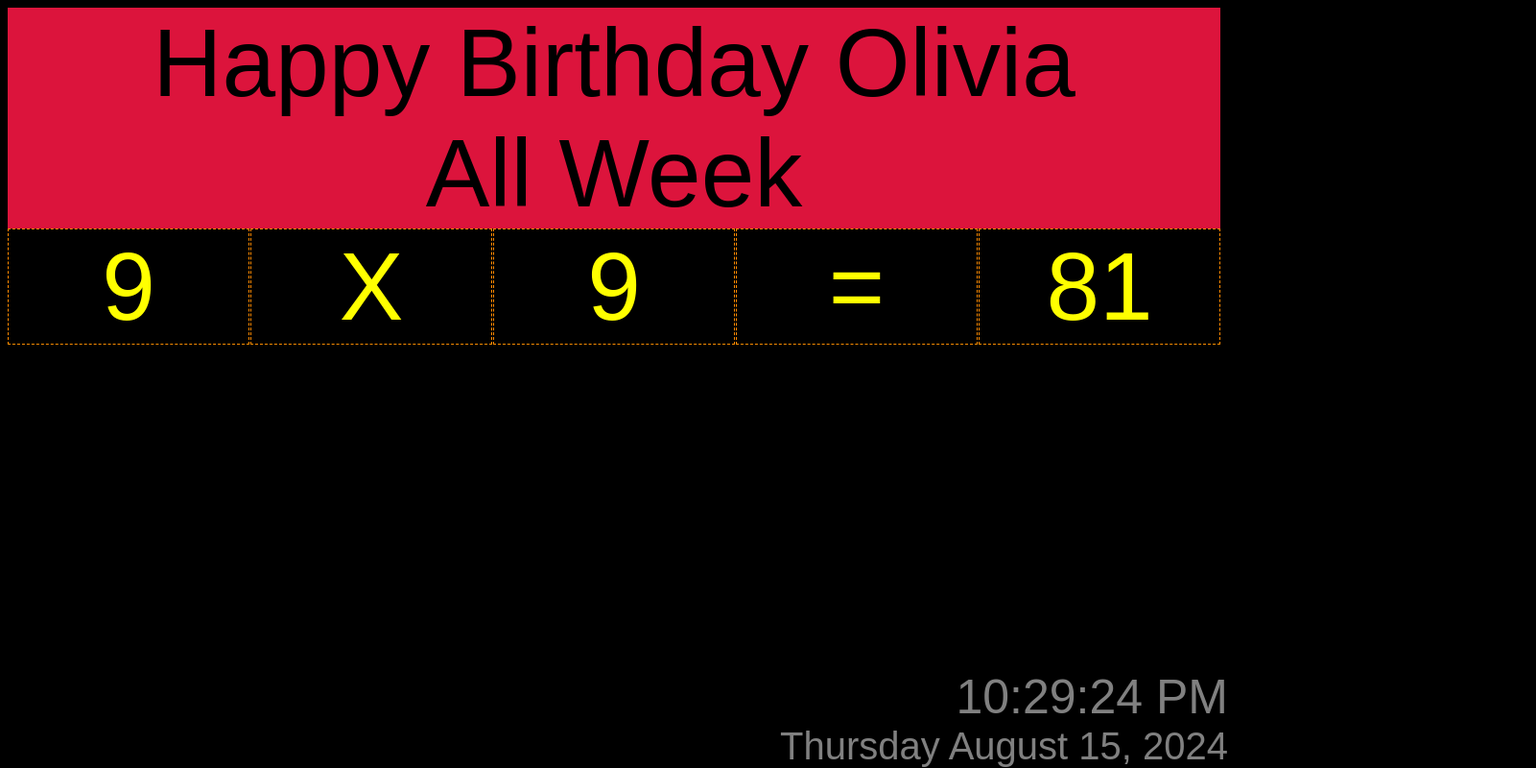
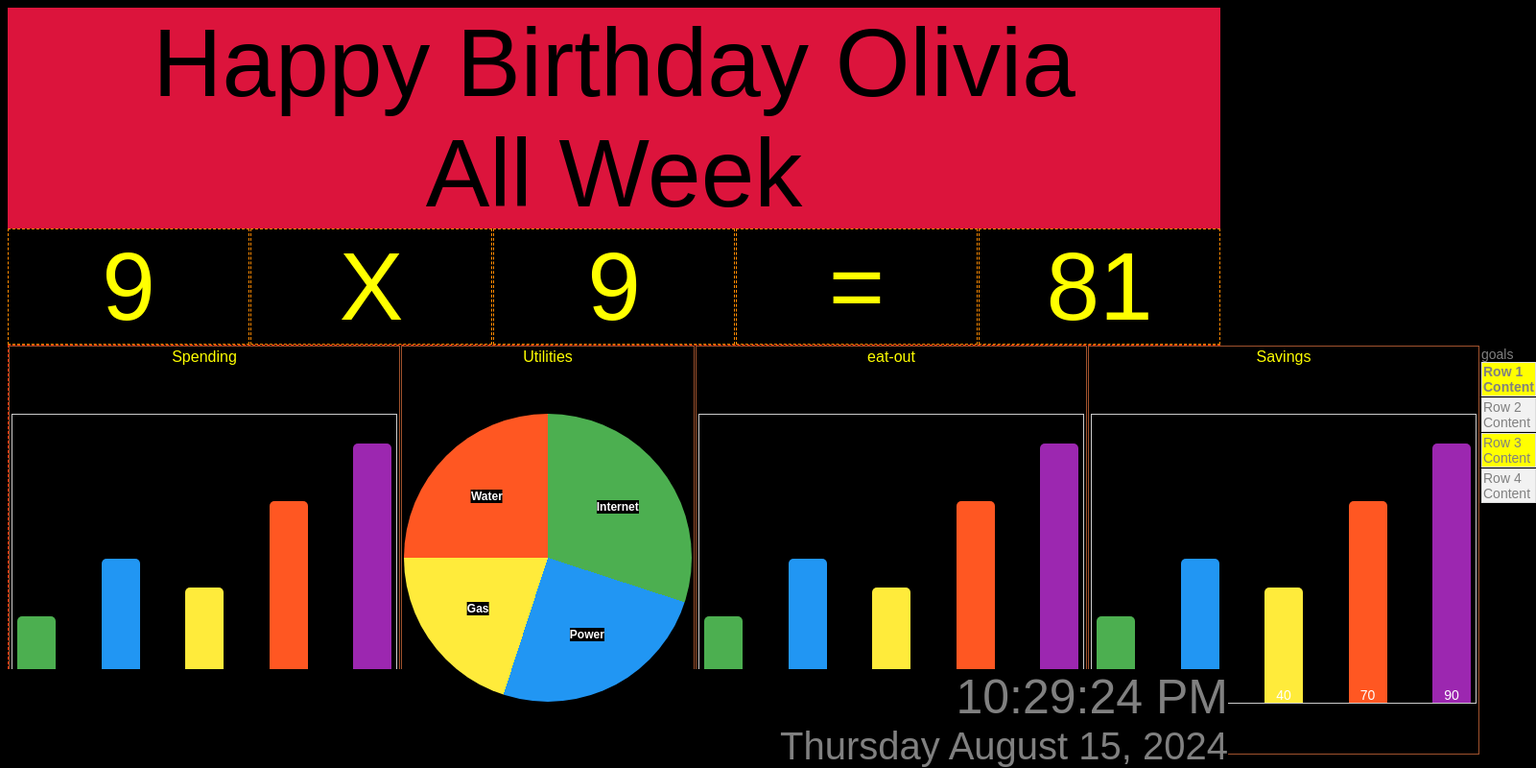
Before and after one commit to goability/info-board-ui, a plain HTML site: page index.html in a window 1280 px wide. Shown: the whole page at 96% size, 1601 px wide, since content can reach past the window. Drawn offline with Linux system fonts and the light colour scheme.

Commit message:
added graphs

```diff
--- /dev/null
+++ b/css/charts.css
@@ -0,0 +1,52 @@
+.bar-chart {
+    display: flex;
+    align-items: flex-end;
+    justify-content: space-between;
+    width: 400px;
+    height: 300px;
+    margin: 50px auto;
+    border: 1px solid #ccc;
+}
+
+.bar {
+    width: 40px;
+    background-color: #4caf50;
+    text-align: center;
+    color: #fff;
+    margin: 0 5px;
+    display: flex;
+    align-items: flex-end;
+    justify-content: center;
+    font-size: 14px;
+    border-radius: 5px 5px 0 0;
+}
+
+.line-chart {
+    width: 400px;
+    height: 200px;
+    margin: 50px auto;
+}
+
+.pie-chart-container {
+    position: relative;
+    width: 300px;
+    height: 300px;
+    margin: 50px auto;
+}
+
+.pie-chart {
+    width: 100%;
+    height: 100%;
+    border-radius: 50%;
+    position: absolute;
+    top: 0;
+    left: 0;
+}
+
+.label {
+    position: absolute;
+    font-size: 12px;
+    font-weight: bold;
+    color: white;
+    transform: translate(-50%, -50%);
+}
--- a/css/styles.css
+++ b/css/styles.css
@@ -46,22 +46,38 @@
 }
 .wish-list {background-color:pink; display: none; }
 .meal-list {background-color:darkred; color:white; display: none}
-.table-2 { display: grid; grid-template-columns: 1fr 1fr; gap: 1px; border 1px solid #000; display: none;}
+.table-2 { display: grid; grid-template-columns: 1fr 1fr; gap: 1px; border: #000 1px; display: none;}
 .table-4 {
 	display: none;
 	grid-template-columns: 1fr 1fr 1fr 1fr;
 	gap: 1px;
-	border: 1px solid #000
+	border: 1px dashed #000
+}
+.table_5 {
+	display: grid;
+	grid-template-columns: 1fr 1fr 1fr 1fr 1fr;
+	gap: 1px;
+	border: 1px dashed #f3340a;
 }
 .cell {
-	border: 1px solid #000;
-	padding: 3px;
+	border: 1px darkorange;
+	border-style: dashed;
+	padding: 2px;
 	text-align: center;
 	font-size: 30px;
+	color: yellow;
+}
+.cell_small {
+	border: 1px sienna;
+	border-style: double;
+	padding: 2px;
+	text-align: center;
+	font-size: 16px;
+	color: yellow;
 }
 .dark {
 	background-color:black;
-	font-color:gold;
+	color:gold;
 }
 .alert-large {
 	font-size: 100px;
@@ -89,3 +105,31 @@ div { background-color:black; color:gray; font-size:50;}
 }
 
 .table-2 {  background-color: black; display: none }
+
+.container {
+    display: flex;
+    flex-direction: column; /* Arrange child divs in a column (one per row) */
+    max-width: 100px; /* Optional: set a max width */
+    margin: 1px; /* Center the container horizontally */
+	font-size: 14px;
+}
+
+.row {
+    padding: 1px;
+    border: 1px solid #ddd; /* Border around each row */
+    background-color: yellow; /* Light background color */
+    margin-bottom: 1px; /* Space between rows */
+	font-size: inherit;
+}
+
+.row:nth-child(even) {
+    background-color: #f2f2f2; /* Alternate row color */
+}
+
+.row:hover {
+    background-color: #e0e0e0; /* Hover effect for rows */
+}
+
+.row:first-child {
+    font-weight: bold; /* Make the first row content bold */
+}
--- a/index.html
+++ b/index.html
@@ -1,6 +1,7 @@
 <html>
 	<head>
 		<link rel="stylesheet" href="css/styles.css"/>
+		<link rel="stylesheet" href="css/charts.css"/>
 	</head>
 	<body>
 		<div id="birthdaybanner" class="birthdaybanner">Happy Birthday Olivia</div>
@@ -24,19 +25,80 @@
 			<div id="multequals" class="mult_item">=</div>
 			<div id="product" class="mult_item">81</div>
 		</div>
-		</div>
-
-
 		<div id="dashboard" class="dashboard table">
 			<div id="chore-list" class="cell basic-list chore-list"></div>
 			<div id="wish-list" class="cell basic-list wish-list"></div>
 			<div id="grocery-list" class="cell basic-list grocery-list"></div>
 			<div id="meal-list" class="cell basic-list meal-list cell"></div>
+		</div>
 		<div id="upcoming" class="cell upcoming"></div>
-	</div>
+
 		<div id="alerts" class="cell alerts"></div>
 		<div id="countdown" class="cell alerts">123</div>
+
+		<div id="finance_strip" class="table_5">
+			<div id="budget" class="cell_small">
+				Spending
+			    <div class="bar-chart" id="barChart"></div>
 			</div>
+			<div id="debt" class="cell_small">
+				Utilities
+				<div class="pie-chart-container">
+					<div class="pie-chart" id="pieChart"></div>
+					<div class="label" id="label1"></div>
+					<div class="label" id="label2"></div>
+					<div class="label" id="label3"></div>
+					<div class="label" id="label4"></div>
+				</div>
+				<div class="label" id="label1"></div>
+				<div class="label" id="label2"></div>
+				<div class="label" id="label3"></div>
+				<div class="label" id="label4"></div>
+			</div>
+			<div id="eat-out" class="cell_small">eat-out
+				<div class="bar-chart" id="barChart_EatOut"></div>
+			</div>
+			<div id="savings" class="cell_small">Savings
+				<div class="bar-chart" id="barChart_Savings"></div>
+			</div>
+			<div id="goals" class="container">goals
+					<div class="row">Row 1 Content</div>
+					<div class="row">Row 2 Content</div>
+					<div class="row">Row 3 Content</div>
+					<div class="row">Row 4 Content</div>
+				</div>
+			</div>
+
+		</div>
+
 		<script src="scripts/scripts.js"></script>
+		<script src="scripts/charts.js"></script>
+		<script>
+			const bar_data = [
+					{ value: 30, color: '#4caf50' },
+					{ value: 50, color: '#2196f3' },
+					{ value: 40, color: '#ffeb3b' },
+					{ value: 70, color: '#ff5722' },
+					{ value: 90, color: '#9c27b0' },
+				];
+
+			createBarChart('barChart', bar_data, 300); // Adjust the chart height by changing the third parameter
+			createBarChart('barChart_EatOut', bar_data, 300); // Adjust the chart height by changing the third parameter
+
+			createBarChart('barChart_Savings', bar_data, 300); // Adjust the chart height by changing the third parameter
+
+			const slices = [
+				{ color: '#4caf50', percent: 30 },
+				{ color: '#2196f3', percent: 25 },
+				{ color: '#ffeb3b', percent: 20 },
+				{ color: '#ff5722', percent: 25 },
+        	];
+
+			const labels = ['Internet', 'Power', 'Gas', 'Water'];
+
+			createPieChart('pieChart', slices, labels, 300);
+
+
+		</script>
 	</body>
 </html>
--- /dev/null
+++ b/scripts/charts.js
@@ -0,0 +1,41 @@
+
+function createPieChart(elementId, slices, labels, size) {
+    const chart = document.getElementById(elementId);
+    chart.style.width = size + 'px';
+    chart.style.height = size + 'px';
+
+    const gradients = slices.map((slice, index) => {
+        const prevPercent = slices.slice(0, index).reduce((acc, curr) => acc + curr.percent, 0);
+        return `${slice.color} ${prevPercent}% ${prevPercent + slice.percent}%`;
+    }).join(', ');
+
+    chart.style.background = `conic-gradient(${gradients})`;
+
+    const centerX = size / 2;
+    const centerY = size / 2;
+
+    slices.forEach((slice, index) => {
+        const label = document.getElementById(`label${index + 1}`);
+        const midPercent = (slice.percent / 2) + slices.slice(0, index).reduce((acc, curr) => acc + curr.percent, 0);
+        const angle = midPercent * 3.6; // Convert percentage to degrees
+        const x = centerX + (centerX * 0.6) * Math.cos((angle - 90) * (Math.PI / 180));
+        const y = centerY + (centerY * 0.6) * Math.sin((angle - 90) * (Math.PI / 180));
+        label.style.left = `${x}px`;
+        label.style.top = `${y}px`;
+        label.textContent = labels[index];
+    });
+}
+function createBarChart(elementId, data, chartHeight) {
+    const chart = document.getElementById(elementId);
+    chart.style.height = chartHeight + 'px';
+
+    data.forEach(item => {
+        const bar = document.createElement('div');
+        bar.className = 'bar';
+        bar.style.height = (item.value / 100) * chartHeight + 'px'; // Adjust height based on value
+        bar.style.backgroundColor = item.color || '#4caf50'; // Optional: set a specific color
+        bar.textContent = item.value;
+
+        chart.appendChild(bar);
+    });
+}
```
Also changed, not shown: bar-chart.html (added, +62 -0 lines), line-chart.html (added, +40 -0 lines), pie-chart.html (added, +43 -0 lines). Lines whose indentation alone changed are shown as unchanged.
